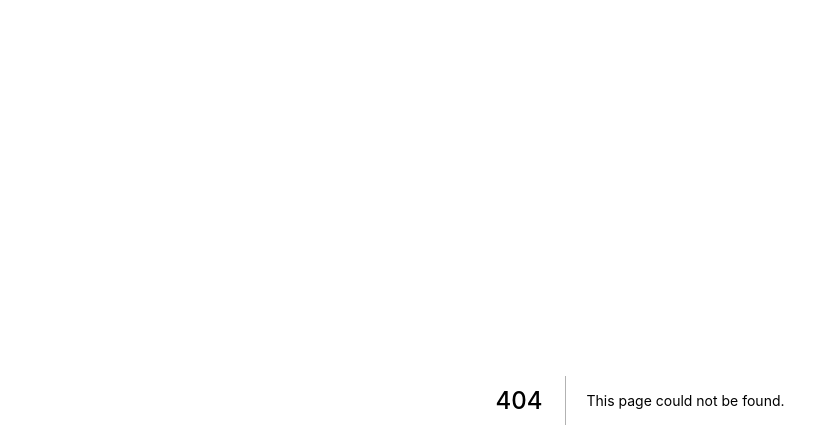
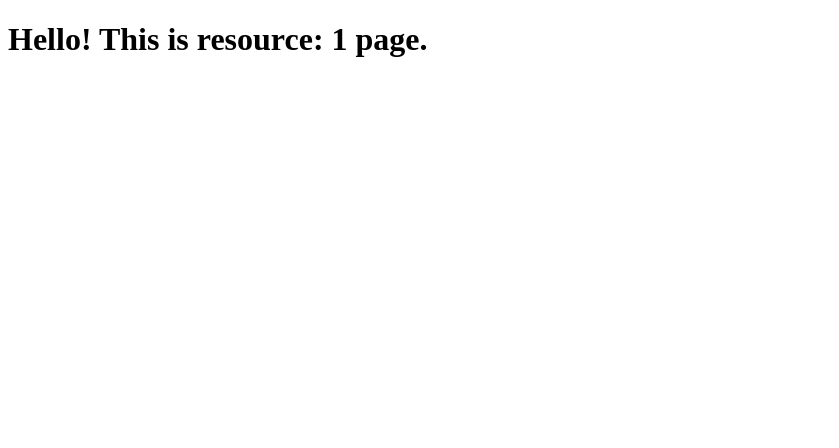
Before and after one commit to salonikumawat28/nextjs-resources, a Next.js app in the folder frontend/: page /resources/1 in a window 1280 px wide. Before the commit this address had no page. Shown: the top 448 px of the page, without its empty margins (0-839 px from the left). Built offline with nearby package versions, Linux system fonts and the light colour scheme.

Commit message:
Creating resource page component

```diff
--- /dev/null
+++ b/frontend/src/pages/resources/[resourceId].tsx
@@ -0,0 +1,10 @@
+import type { NextPage } from 'next';
+import { useRouter } from 'next/router';
+
+const Resource : NextPage = () => {
+    const router = useRouter();
+    const { resourceId } = router.query;
+    return <h1>Hello! This is resource: { resourceId } page.</h1>
+}
+
+export default Resource;
```
